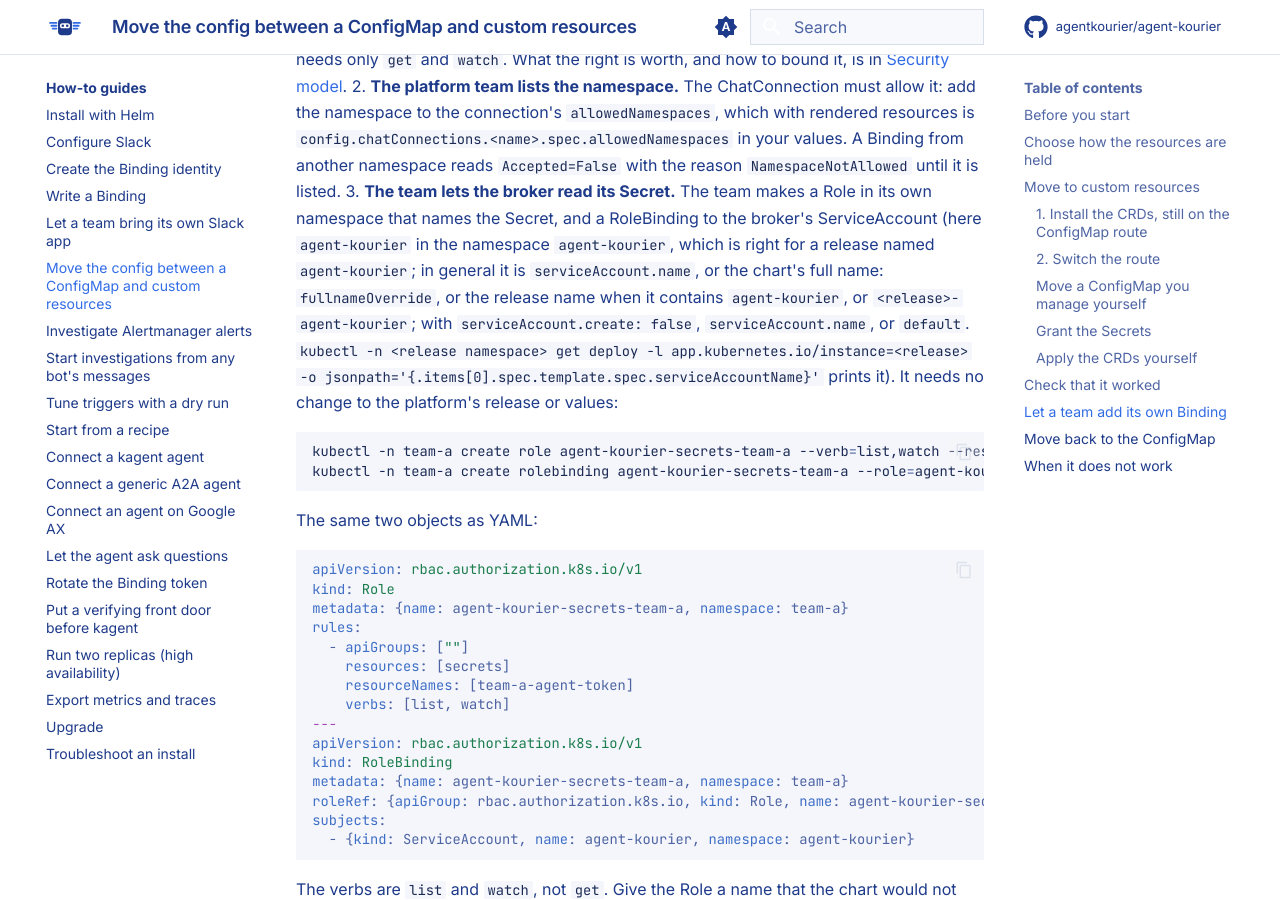
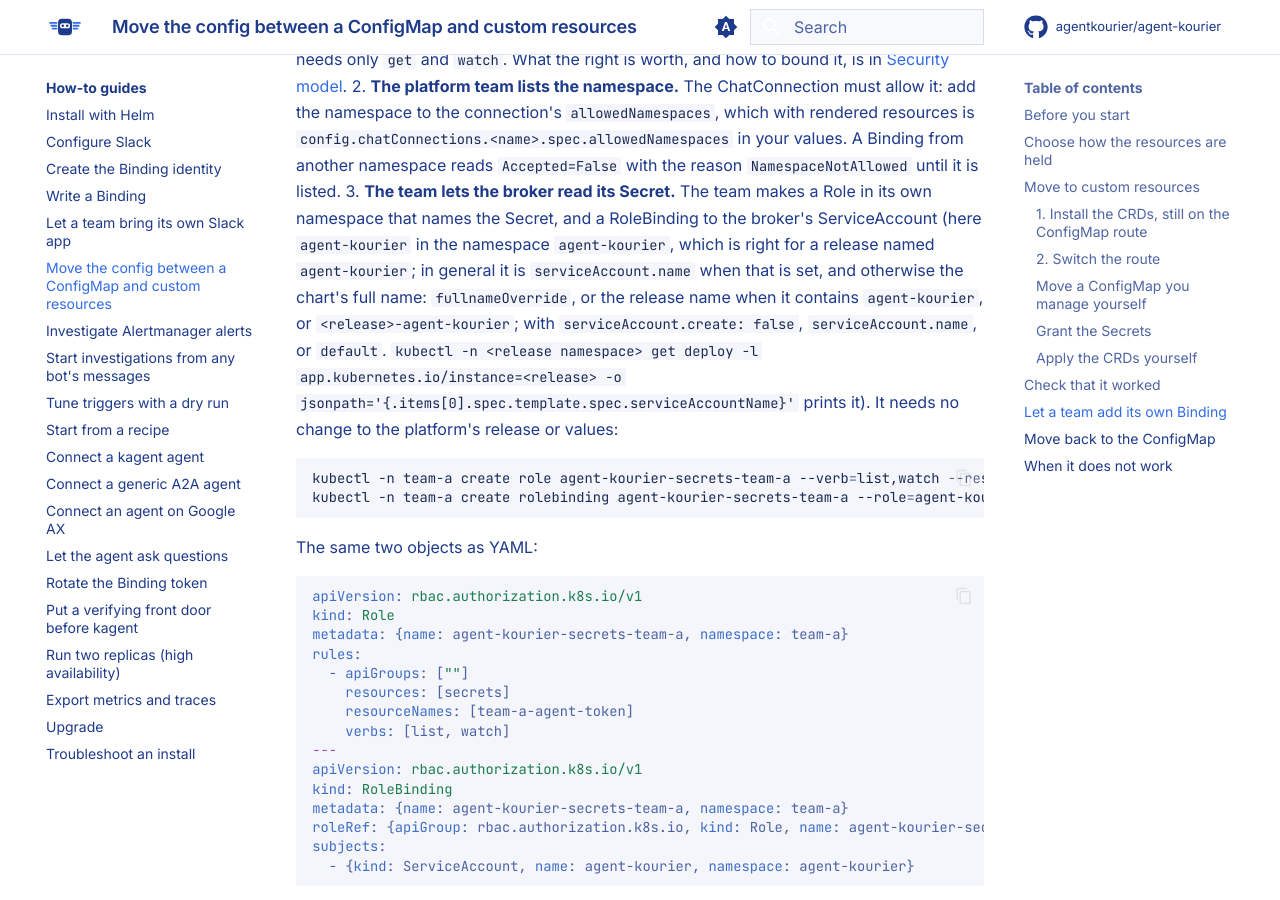
Before and after one commit to agentkourier/agent-kourier, an MkDocs documentation site: the page built from docs/how-to/migrate-config-source.md, in a window 1280 px wide and 900 px high, scrolled down 7536 px. Built offline with MkDocs 1.6.1 and Material for MkDocs 9.7.7, drawn with Linux system fonts in a browser that asks for light colours; comment, search, counter and statistics services are not loaded.

Commit message:
docs: name every way a no-own broker serves none; match the ServiceAccount wording

````diff
--- a/docs/how-to/migrate-config-source.md
+++ b/docs/how-to/migrate-config-source.md
@@ -240,7 +240,7 @@ to do, and one is the team's.
    rendered resources is `config.chatConnections.<name>.spec.allowedNamespaces` in your values. A Binding from another namespace reads
    `Accepted=False` with the reason `NamespaceNotAllowed` until it is listed.
 3. **The team lets the broker read its Secret.** The team makes a Role in its own namespace that names the Secret, and a RoleBinding to the
-   broker's ServiceAccount (here `agent-kourier` in the namespace `agent-kourier`, which is right for a release named `agent-kourier`; in general it is `serviceAccount.name`, or the chart's full name: `fullnameOverride`, or the release name when it contains `agent-kourier`, or `<release>-agent-kourier`; with `serviceAccount.create: false`, `serviceAccount.name`, or `default`. `kubectl -n <release namespace> get deploy -l app.kubernetes.io/instance=<release> -o jsonpath='{.items[0].spec.template.spec.serviceAccountName}'` prints it). It needs no change to the platform's release or values:
+   broker's ServiceAccount (here `agent-kourier` in the namespace `agent-kourier`, which is right for a release named `agent-kourier`; in general it is `serviceAccount.name` when that is set, and otherwise the chart's full name: `fullnameOverride`, or the release name when it contains `agent-kourier`, or `<release>-agent-kourier`; with `serviceAccount.create: false`, `serviceAccount.name`, or `default`. `kubectl -n <release namespace> get deploy -l app.kubernetes.io/instance=<release> -o jsonpath='{.items[0].spec.template.spec.serviceAccountName}'` prints it). It needs no change to the platform's release or values:
 
    ```sh
    kubectl -n team-a create role agent-kourier-secrets-team-a --verb=list,watch --resource=secrets --resource-name=team-a-agent-token
````
Also changed, not shown: docs/reference/metrics.md (+1 -1 lines).
